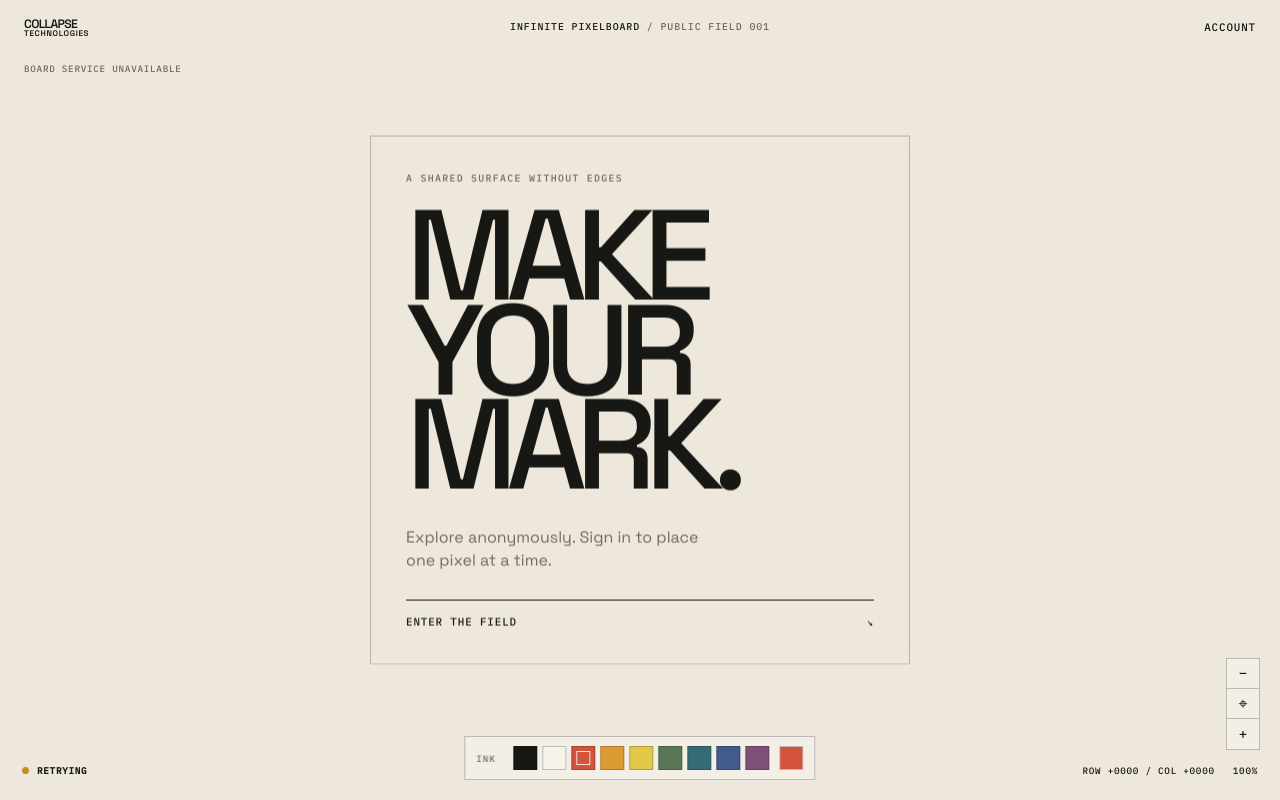
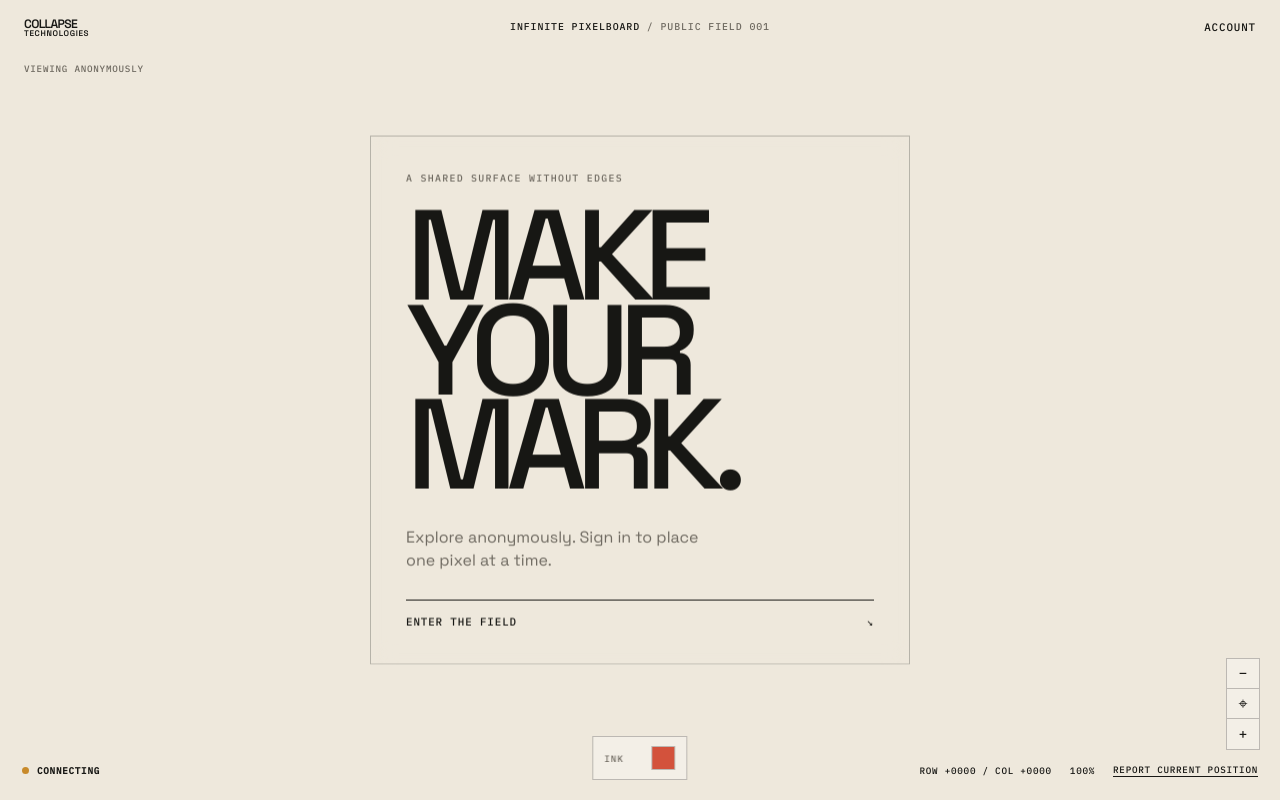
Before and after one commit to QuirinoC/collapse-tech, an ASP.NET Core app: page /board in a window 1280 px wide. Run offline with ASP.NET Core 8, Linux system fonts and the light colour scheme; style sheets or scripts are compiled from the project's sources; the project's own start-up code is not run, and a stand-in starts its controllers and pages; some libraries are stand-ins or nearby versions.

Commit message:
Add Pixelboard reporting UI
Co-authored-by: Copilot App <223556219+Copilot@users.noreply.github.com>

```diff
--- a/apps/infinite-pixelboard/Pages/Shared/_Pixelboard.cshtml
+++ b/apps/infinite-pixelboard/Pages/Shared/_Pixelboard.cshtml
@@ -45,6 +45,7 @@
         <div class="board-readout" aria-live="polite">
             <span data-coordinate>ROW +0000 / COL +0000</span>
             <span data-zoom>100%</span>
+            <button type="button" data-report-open>Report current position</button>
         </div>
 
         <div class="zoom-controls" aria-label="Canvas zoom">
@@ -112,5 +113,43 @@
         <p class="panel-footnote">One coordinate is one public act. Row comes before column.</p>
     </aside>
 
+    <dialog class="report-dialog" data-report-dialog aria-labelledby="report-title">
+        <form data-report-form>
+            <div class="panel-heading">
+                <p class="eyebrow">Community safety</p>
+                <button class="icon-button" type="button" data-report-close aria-label="Close report dialog">Close</button>
+            </div>
+            <h2 id="report-title">Report current position.</h2>
+            <p class="panel-copy">
+                Mark the affected area. The server captures the current pixels and private
+                placement evidence; you do not need to take a screenshot.
+            </p>
+            <output class="report-region" data-report-region>ROW +0000 / COL +0000 · 8 × 8</output>
+            <div class="report-dimensions">
+                <label>Width <input type="number" min="1" max="64" value="8" data-report-width /></label>
+                <label>Height <input type="number" min="1" max="64" value="8" data-report-height /></label>
+            </div>
+            <label class="report-field">
+                Reason
+                <select required data-report-reason>
+                    <option value="">Select a reason</option>
+                    <option value="0">Explicit sexual content</option>
+                    <option value="1">Graphic violence</option>
+                    <option value="2">Hate or harassment</option>
+                    <option value="3">Threat</option>
+                    <option value="4">Illegal content</option>
+                    <option value="5">Copyright</option>
+                    <option value="6">Other</option>
+                </select>
+            </label>
+            <label class="report-field">
+                Note <span>Optional · 500 characters</span>
+                <textarea maxlength="500" rows="4" data-report-note></textarea>
+            </label>
+            <p class="auth-note" data-report-status role="status" aria-live="polite"></p>
+            <button class="report-submit" type="submit">Submit report</button>
+        </form>
+    </dialog>
+
     <div class="panel-scrim" data-panel-scrim hidden></div>
 </div>
--- a/apps/infinite-pixelboard/wwwroot/css/site.css
+++ b/apps/infinite-pixelboard/wwwroot/css/site.css
@@ -22,7 +22,7 @@ body {
   -webkit-font-smoothing: antialiased;
 }
 
-button, input { color: inherit; font: inherit; }
+button, input, select, textarea { color: inherit; font: inherit; }
 button { border: 0; }
 a { color: inherit; }
 
@@ -222,7 +222,8 @@ a { color: inherit; }
   text-transform: uppercase;
 }
 
-.board-readout { right: 22px; bottom: 23px; display: flex; gap: 18px; }
+.board-readout { right: 22px; bottom: 23px; display: flex; align-items: center; gap: 18px; }
+.board-readout button { padding: 0; border-bottom: 1px solid currentColor; background: transparent; cursor: pointer; font: inherit; letter-spacing: inherit; text-transform: inherit; }
 .connection-pill { bottom: 23px; left: 22px; display: flex; align-items: center; gap: 8px; }
 .connection-pill span { width: 7px; height: 7px; border-radius: 50%; background: #c88a2a; }
 .connection-pill[data-state="online"] span { background: #4f7355; }
@@ -313,6 +314,27 @@ a { color: inherit; }
 .account-state dd { margin: 0; color: var(--muted); }
 .panel-footnote { position: absolute; bottom: 20px; margin: 0; color: var(--muted); font: .58rem var(--mono); text-transform: uppercase; }
 
+.report-dialog {
+  width: min(560px, calc(100% - 32px));
+  max-height: calc(100dvh - 32px);
+  padding: 24px;
+  overflow-y: auto;
+  border: 1px solid var(--ink);
+  background: var(--paper);
+  color: var(--ink);
+}
+
+.report-dialog::backdrop { background: rgba(23, 23, 20, .38); }
+.report-dialog .panel-heading .eyebrow { margin-bottom: 50px; }
+.report-dialog h2 { margin: 0; font-size: clamp(2.8rem, 8vw, 5rem); font-weight: 500; letter-spacing: -.075em; line-height: .82; text-transform: uppercase; }
+.report-region { display: block; margin: 0 0 18px; padding: 12px; border: 1px solid var(--line); font: 500 .65rem var(--mono); }
+.report-dimensions { display: grid; grid-template-columns: 1fr 1fr; gap: 10px; }
+.report-field, .report-dimensions label { display: grid; gap: 7px; margin: 12px 0; color: var(--muted); font: 500 .62rem var(--mono); letter-spacing: .08em; text-transform: uppercase; }
+.report-field span { font-size: .52rem; }
+.report-field select, .report-field textarea, .report-dimensions input { width: 100%; padding: 10px; border: 1px solid var(--line); border-radius: 0; background: rgba(255, 255, 255, .25); color: var(--ink); resize: vertical; }
+.report-submit { width: 100%; min-height: 48px; border: 1px solid var(--ink); background: var(--ink); color: var(--paper); cursor: pointer; font: 600 .7rem var(--mono); letter-spacing: .1em; text-transform: uppercase; }
+.report-submit:disabled { cursor: wait; opacity: .55; }
+
 .panel-scrim {
   position: fixed;
   z-index: 30;
--- a/apps/infinite-pixelboard/wwwroot/js/pixelboard/api.mjs
+++ b/apps/infinite-pixelboard/wwwroot/js/pixelboard/api.mjs
@@ -50,6 +50,19 @@ export class PixelboardApi {
     });
   }
 
+  report({ region, reason, note }, signal) {
+    return this.#authorized("/reports", {
+      method: "POST",
+      signal,
+      body: {
+        region,
+        reason,
+        note: note || null,
+        client: { platform: "web", appVersion: "1.0" },
+      },
+    });
+  }
+
   async #authorized(path, options) {
     const token = await this.getToken();
     if (!token) {
--- a/apps/infinite-pixelboard/wwwroot/js/pixelboard/app.mjs
+++ b/apps/infinite-pixelboard/wwwroot/js/pixelboard/app.mjs
@@ -5,6 +5,7 @@ import { ConnectionState } from "./connection-state.mjs";
 import { attachPointerControls } from "./pointer-controls.mjs";
 import { PlacementReconciler } from "./reconciliation.mjs";
 import { PixelRenderer } from "./renderer.mjs";
+import { boundedReportRegion } from "./reporting.mjs";
 import { TileCache } from "./tile-cache.mjs";
 import {
   createViewport,
@@ -43,6 +44,7 @@ async function start(app) {
   let visibleRange = null;
   let retryTimer = 0;
   let placementPending = false;
+  let reportRegion = null;
 
   const connection = new ConnectionState({
     onChange(state) {
@@ -67,6 +69,7 @@ async function start(app) {
   });
   attachPanel(elements);
   attachIntro(elements);
+  attachReporting();
 
   try {
     const metadata = await api.metadata();
@@ -154,7 +157,7 @@ async function start(app) {
     if (frame || !renderer) return;
     frame = requestAnimationFrame(() => {
       frame = 0;
-      const range = renderer.draw(viewport, cache, hoveredPixel);
+      const range = renderer.draw(viewport, cache, hoveredPixel, reportRegion);
       visibleRange = range;
       elements.zoom.textContent = `${Math.round(viewport.scale * 100)}%`;
       const rangeKey = JSON.stringify(range);
@@ -247,6 +250,66 @@ async function start(app) {
       elements.placementStatus.textContent = state.canPlace ? "Ready to place" : "Account action required";
     }
   }
+
+  function attachReporting() {
+    elements.reportOpen.addEventListener("click", () => {
+      if (!accountState.snapshot.authenticated) {
+        elements.placementStatus.textContent = "Sign in to report this position";
+        openPanel(elements);
+        return;
+      }
+      updateReportRegion();
+      elements.reportStatus.textContent = "";
+      elements.reportDialog.showModal();
+      elements.reportReason.focus();
+    });
+    elements.reportClose.addEventListener("click", closeReport);
+    elements.reportDialog.addEventListener("close", () => {
+      reportRegion = null;
+      scheduleDraw();
+    });
+    elements.reportWidth.addEventListener("input", updateReportRegion);
+    elements.reportHeight.addEventListener("input", updateReportRegion);
+    elements.reportForm.addEventListener("submit", async (event) => {
+      event.preventDefault();
+      updateReportRegion();
+      elements.reportStatus.textContent = "Submitting report…";
+      elements.reportSubmit.disabled = true;
+      try {
+        const response = await api.report({
+          region: reportRegion,
+          reason: Number(elements.reportReason.value),
+          note: elements.reportNote.value.trim(),
+        });
+        elements.reportStatus.textContent = `Report received · ${reportId(response.reportId)}`;
+        elements.reportForm.reset();
+        window.setTimeout(closeReport, 1_500);
+      } catch (error) {
+        elements.reportStatus.textContent = error.message ?? "Report could not be submitted.";
+      } finally {
+        elements.reportSubmit.disabled = false;
+      }
+    });
+  }
+
+  function updateReportRegion() {
+    reportRegion = boundedReportRegion(
+      hoveredPixel,
+      elements.reportWidth.value,
+      elements.reportHeight.value,
+    );
+    elements.reportWidth.value = String(reportRegion.width);
+    elements.reportHeight.value = String(reportRegion.height);
+    elements.reportRegion.textContent =
+      `${formatCoordinate({ row: reportRegion.top, column: reportRegion.left })} · ` +
+      `${reportRegion.width} × ${reportRegion.height}`;
+    scheduleDraw();
+  }
+
+  function closeReport() {
+    if (elements.reportDialog.open) elements.reportDialog.close();
+    elements.reportOpen.focus();
+  }
 }
 
 function collectElements(app) {
@@ -271,6 +334,17 @@ function collectElements(app) {
     acceptStandards: app.querySelector("[data-accept-standards]"),
     intro: app.querySelector("[data-intro]"),
     dismissIntro: app.querySelector("[data-dismiss-intro]"),
+    reportOpen: app.querySelector("[data-report-open]"),
+    reportDialog: app.querySelector("[data-report-dialog]"),
+    reportClose: app.querySelector("[data-report-close]"),
+    reportForm: app.querySelector("[data-report-form]"),
+    reportWidth: app.querySelector("[data-report-width]"),
+    reportHeight: app.querySelector("[data-report-height]"),
+    reportReason: app.querySelector("[data-report-reason]"),
+    reportNote: app.querySelector("[data-report-note]"),
+    reportRegion: app.querySelector("[data-report-region]"),
+    reportStatus: app.querySelector("[data-report-status]"),
+    reportSubmit: app.querySelector("[data-report-form] button[type='submit']"),
   };
 }
 
@@ -355,6 +429,10 @@ function signed(value) {
   return `${value < 0 ? "−" : "+"}${String(Math.abs(value)).padStart(4, "0")}`;
 }
 
+function reportId(value) {
+  return typeof value === "string" ? value : value?.value ?? "receipt recorded";
+}
+
 function connectionLabel(state) {
   return {
     connecting: "Connecting",
--- a/apps/infinite-pixelboard/wwwroot/js/pixelboard/renderer.mjs
+++ b/apps/infinite-pixelboard/wwwroot/js/pixelboard/renderer.mjs
@@ -23,7 +23,7 @@ export class PixelRenderer {
     this.context.imageSmoothingEnabled = false;
   }
 
-  draw(viewport, cache, highlightedPixel = null) {
+  draw(viewport, cache, highlightedPixel = null, reportRegion = null) {
     const context = this.context;
     const cell = this.cellSize * viewport.scale;
     const range = visibleTileRange(
@@ -54,7 +54,19 @@ export class PixelRenderer {
 
     drawGrid(context, viewport, this.width, this.height, cell, this.tileRows, this.tileColumns);
     if (highlightedPixel) drawHighlight(context, viewport, highlightedPixel, cell, this.cellSize);
+    if (reportRegion) drawReportRegion(context, viewport, reportRegion, cell, this.cellSize);
     return range;
+  }
+
+  function drawReportRegion(context, viewport, region, cell, cellSize) {
+    const point = boardToScreen(viewport, region.top, region.left, cellSize);
+    context.fillStyle = "rgba(211, 82, 60, .12)";
+    context.strokeStyle = "#d3523c";
+    context.lineWidth = 2;
+    context.setLineDash([6, 4]);
+    context.fillRect(point.x, point.y, region.width * cell, region.height * cell);
+    context.strokeRect(point.x, point.y, region.width * cell, region.height * cell);
+    context.setLineDash([]);
   }
 }
 
--- /dev/null
+++ b/apps/infinite-pixelboard/wwwroot/js/pixelboard/reporting.mjs
@@ -0,0 +1,16 @@
+export function boundedReportRegion(position, width, height) {
+  const boundedWidth = boundedDimension(width);
+  const boundedHeight = boundedDimension(height);
+  return {
+    top: position.row - Math.floor((boundedHeight - 1) / 2),
+    left: position.column - Math.floor((boundedWidth - 1) / 2),
+    width: boundedWidth,
+    height: boundedHeight,
+  };
+}
+
+function boundedDimension(value) {
+  const number = Number.parseInt(value, 10);
+  if (!Number.isFinite(number)) return 1;
+  return Math.max(1, Math.min(64, number));
+}
```
Also changed, not shown: apps/infinite-pixelboard/wwwroot/js/pixelboard/tests/api.test.mjs (+28 -0 lines), apps/infinite-pixelboard/wwwroot/js/pixelboard/tests/reporting.test.mjs (added, +21 -0 lines).
